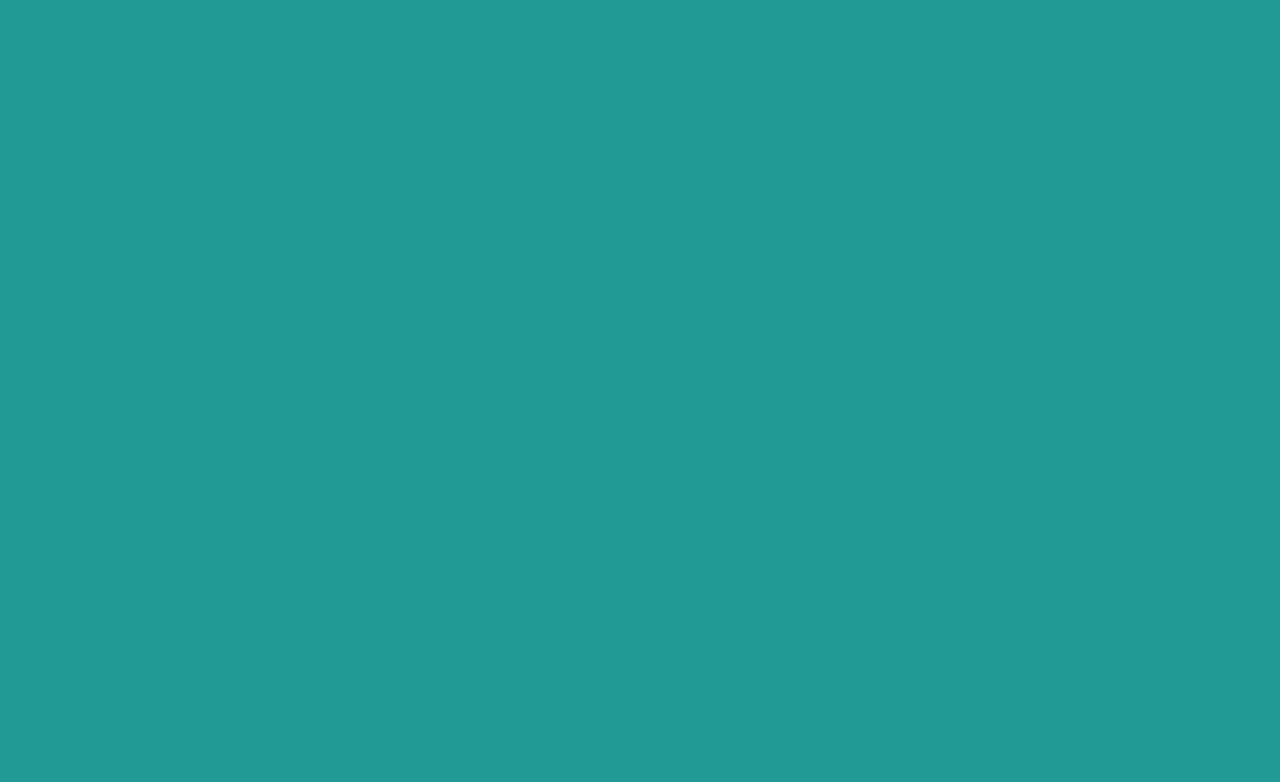
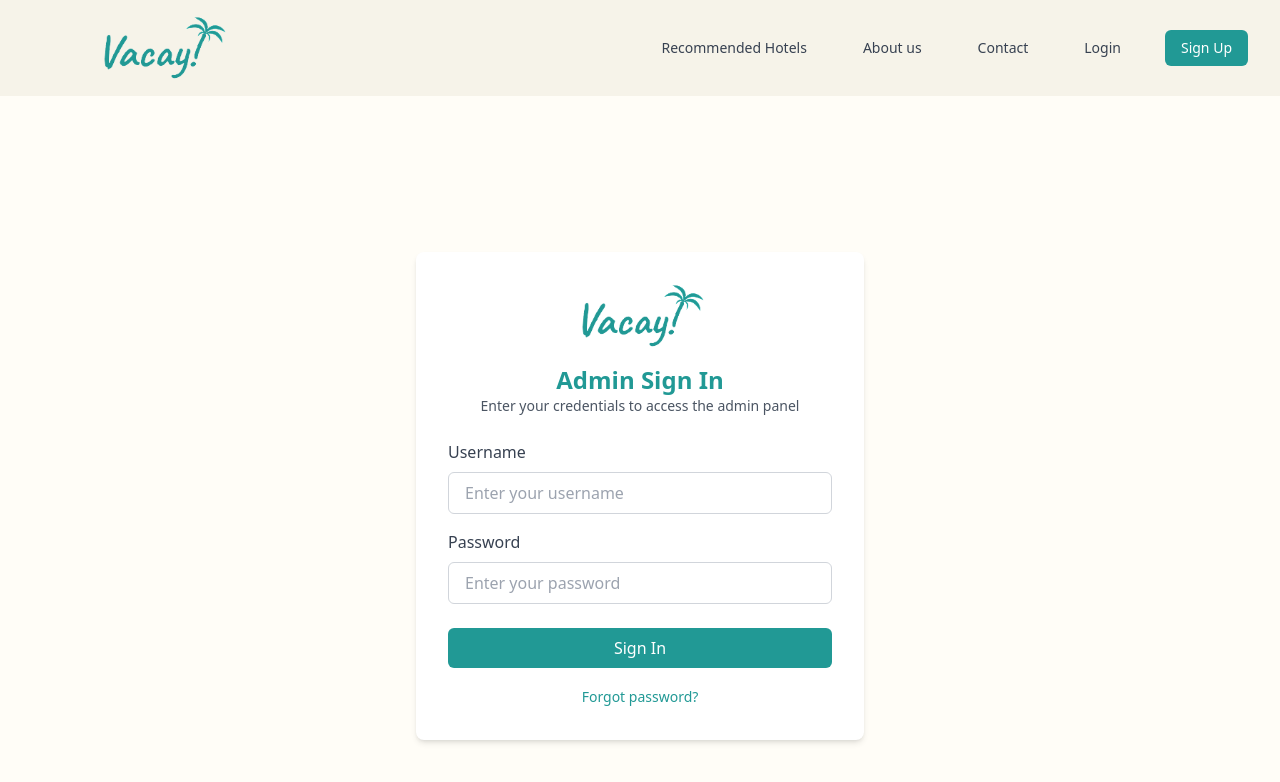
Before and after one commit to choijans/Hotel-Booking-System, a React (Vite) app in the folder vaycay-frontend/: page /admin/signin in a window 1280 px wide. Before the commit this address had no page. Shown: the top 782 px of the page. Built offline with nearby package versions, Linux system fonts and the light colour scheme.

Commit message:
Added Admin Sign In Page

```diff
--- a/vaycay-frontend/package.json
+++ b/vaycay-frontend/package.json
@@ -14,6 +14,7 @@
     "axios": "^1.8.4",
     "react": "^18.2.0",
     "react-dom": "^18.2.0",
+    "react-icons": "^5.5.0",
     "react-router-dom": "^6.22.3"
   },
   "devDependencies": {
--- a/vaycay-frontend/src/App.jsx
+++ b/vaycay-frontend/src/App.jsx
@@ -20,6 +20,7 @@ import UserDetails from "./pages/admin/userdetails";
 import Hotels from "./pages/admin/hotel_rooms";
 import PaymentScreen from "./pages/PaymentScreen";
 import ConfirmationPage from "./pages/ConfirmationPage";
+import AdminSignIn from "./pages/admin/AdminSignIn";
 
 function App() {
   return (
@@ -37,6 +38,7 @@ function App() {
             <Route path="/confirmation" element={<ConfirmationPage />} />
             <Route path="/about" element={<AboutUs />} />
             <Route path="/contact" element={<Contact />} />
+            <Route path="/guest_profile" element={<GuestProfile />} />
           </Route>
 
           {/* Admin routes */}
@@ -60,6 +62,7 @@ function App() {
             <Route path="/register" element={<Register />} />
             <Route path="/about" element={<AboutUs />} />
             <Route path="/contact" element={<Contact />} />
+            <Route path="/admin/signin" element={<AdminSignIn />} />
           </Route>
         </Routes>
       </Router>
--- /dev/null
+++ b/vaycay-frontend/src/pages/admin/AdminSignIn.jsx
@@ -0,0 +1,227 @@
+import { useState } from "react";
+import { useNavigate } from "react-router-dom";
+import axios from "axios";
+import logoImage from "../../assets/logo.png"; // Assuming you have a logo image
+
+const AdminSignIn = () => {
+  const navigate = useNavigate();
+  const [formData, setFormData] = useState({
+    username: "",
+    password: "",
+  });
+  const [error, setError] = useState(null);
+  const [loading, setLoading] = useState(false);
+
+  const handleChange = (e) => {
+    const { name, value } = e.target;
+    setFormData((prevData) => ({
+      ...prevData,
+      [name]: value,
+    }));
+  };
+
+  const handleSubmit = async (e) => {
+    e.preventDefault();
+    setLoading(true);
+    setError(null);
+
+    try {
+      // Make API call to authenticate admin
+      const response = await axios.post(
+        "http://localhost:8080/api/rest/adminlogin",
+        formData,
+        {
+          headers: {
+            "Content-Type": "application/json",
+            "x-hasura-admin-secret": "supersecureadminsecret",
+          },
+        }
+      );
+
+      console.log("Login response:", response.data);
+
+      // Check if login was successful
+      if (response.data.success) {
+        // Store admin token in localStorage
+        localStorage.setItem("adminToken", response.data.token);
+        localStorage.setItem("adminInfo", JSON.stringify(response.data.adminInfo));
+
+        // Redirect to admin dashboard
+        navigate("/admin/dashboard");
+      } else {
+        setError(response.data.message || "Invalid credentials");
+      }
+    } catch (err) {
+      console.error("Login error:", err);
+      setError(
+        err.response?.data?.message || "Failed to sign in. Please try again."
+      );
+    } finally {
+      setLoading(false);
+    }
+  };
+
+  return (
+    <div className="min-h-screen flex items-center justify-center bg-FFFDF7">
+      <div className="bg-white p-8 rounded-lg shadow-md w-full max-w-md">
+        <div className="flex flex-col items-center mb-6">
+          {/* Logo image */}
+          <img src={logoImage} alt="Logo" className="h-16 mb-4" />
+          <h1 className="text-2xl font-bold text-teal-600">Admin Sign In</h1>
+          <p className="text-gray-600 text-sm">Enter your credentials to access the admin panel</p>
+        </div>
+
+        {error && (
+          <div className="bg-red-100 border border-red-400 text-red-700 px-4 py-3 rounded relative mb-4">
+            {error}
+          </div>
+        )}
+
+        <form onSubmit={handleSubmit}>
+          <div className="mb-4">
+            <label
+              htmlFor="username"
+              className="block text-gray-700 font-medium mb-2"
+            >
+              Username
+            </label>
+            <input
+              type="text"
+              id="username"
+              name="username"
+              value={formData.username}
+              onChange={handleChange}
+              required
+              className="w-full px-4 py-2 border border-gray-300 rounded-md focus:outline-none focus:ring-2 focus:ring-teal-500"
+              placeholder="Enter your username"
+            />
+          </div>
+
+          <div className="mb-6">
+            <label
+              htmlFor="password"
+              className="block text-gray-700 font-medium mb-2"
+            >
+              Password
+            </label>
+            <input
+              type="password"
+              id="password"
+              name="password"
+              value={formData.password}
+              onChange={handleChange}
+              required
+              className="w-full px-4 py-2 border border-gray-300 rounded-md focus:outline-none focus:ring-2 focus:ring-teal-500"
+              placeholder="Enter your password"
+            />
+          </div>
+
+          <button
+            type="submit"
+            disabled={loading}
+            className="w-full bg-teal-600 text-white py-2 px-4 rounded-md hover:bg-teal-700 focus:outline-none focus:ring-2 focus:ring-teal-500 focus:ring-opacity-50 transition-colors"
+          >
+            {loading ? "Signing in..." : "Sign In"}
+          </button>
+        </form>
+
+        <div className="mt-4 text-center">
+          <a href="/forgot-password" className="text-teal-600 hover:underline text-sm">
+            Forgot password?
+          </a>
+        </div>
+      </div>
+    </div>
+  );
+};
+
+export default AdminSignIn;
+
+
+
+// // AdminSignIn.jsx
+// import { useState } from "react";
+// import axios from "axios";
+// import { useNavigate } from "react-router-dom";
+
+// const AdminSignIn = () => {
+//   const [email, setEmail] = useState("");
+//   const [password, setPassword] = useState("");
+//   const [error, setError] = useState(null);
+//   const [loading, setLoading] = useState(false);
+//   const navigate = useNavigate();
+
+//   const handleSubmit = async (e) => {
+//     e.preventDefault();
+//     setLoading(true);
+//     setError(null); // Reset any previous error
+
+//     try {
+//       const response = await axios.post("http://localhost:8080/api/rest/adminsignin", {
+//         email,
+//         password,
+//       });
+
+//       if (response.data.success) {
+//         // On successful login, redirect to the admin dashboard
+//         navigate("/admin/dashboard");
+//       } else {
+//         setError("Invalid credentials. Please try again.");
+//       }
+//     } catch (err) {
+//       setError("Error signing in. Please try again later.");
+//     } finally {
+//       setLoading(false);
+//     }
+//   };
+
+//   return (
+//     <div className="min-h-screen flex justify-center items-center bg-FFFDF7">
+//       <div className="w-full max-w-sm bg-white p-8 rounded-lg shadow-md">
+//         <h2 className="text-2xl font-bold text-center text-teal-600">Admin Sign In</h2>
+
+//         {error && <p className="text-red-500 text-center mb-4">{error}</p>}
+
+//         <form onSubmit={handleSubmit}>
+//           <div className="mb-4">
+//             <label htmlFor="email" className="block text-sm font-medium text-gray-600">
+//               Email
+//             </label>
+//             <input
+//               type="email"
+//               id="email"
+//               className="w-full p-2 mt-1 border border-gray-300 rounded-md"
+//               value={email}
+//               onChange={(e) => setEmail(e.target.value)}
+//               required
+//             />
+//           </div>
+
+//           <div className="mb-6">
+//             <label htmlFor="password" className="block text-sm font-medium text-gray-600">
+//               Password
+//             </label>
+//             <input
+//               type="password"
+//               id="password"
+//               className="w-full p-2 mt-1 border border-gray-300 rounded-md"
+//               value={password}
+//               onChange={(e) => setPassword(e.target.value)}
+//               required
+//             />
+//           </div>
+
+//           <button
+//             type="submit"
+//             className="w-full bg-teal-600 text-white py-2 rounded-md"
+//             disabled={loading}
+//           >
+//             {loading ? "Signing in..." : "Sign In"}
+//           </button>
+//         </form>
+//       </div>
+//     </div>
+//   );
+// };
+
+// export default AdminSignIn;
```
Also changed, not shown: 1 other file (tests, documents, lock files or other folders).
